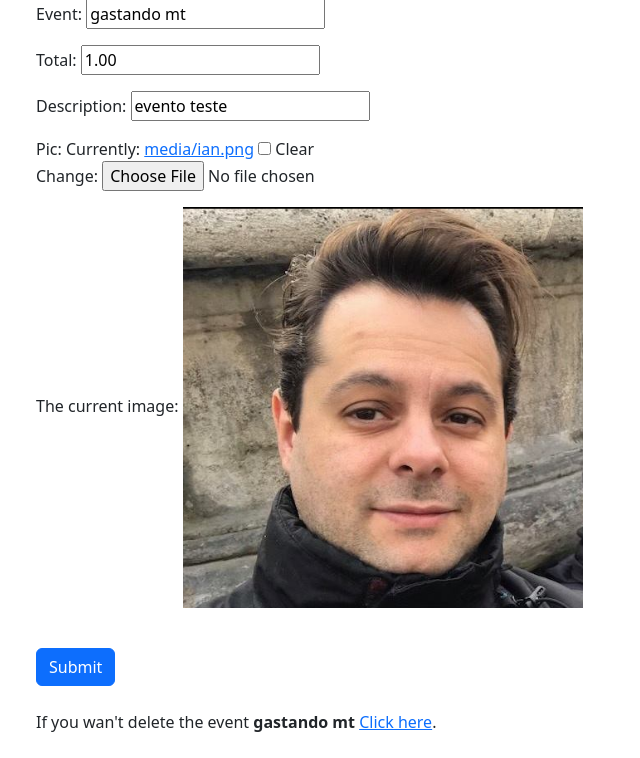
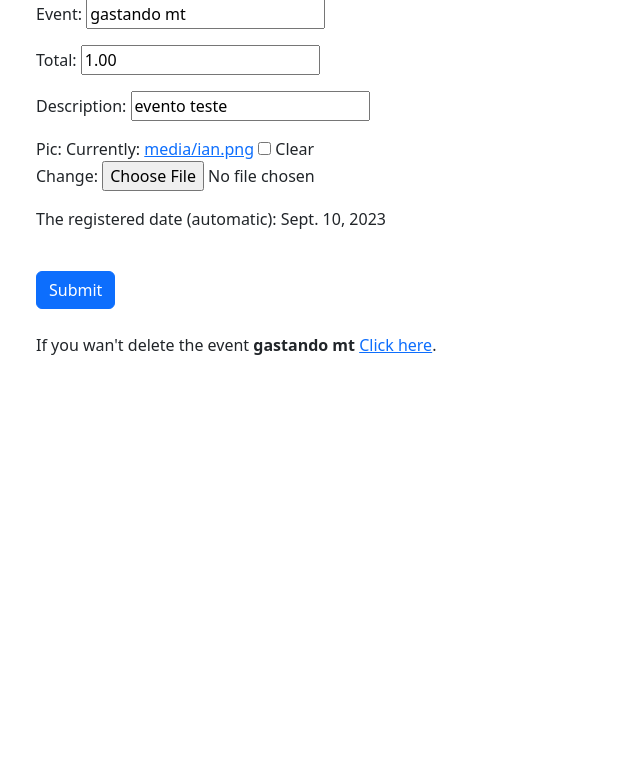
Before and after one commit to ianchristani/personal-finance-manager, a Django app: page /events/update/1 in a window 1280 px wide. Shown: the part 153-911 px from the top of the page, without its empty margins (0-640 px from the left). After the commit the page ends 508 px from the top, so only its background shows below. Run offline with Django 4.2, Linux system fonts and the light colour scheme; data comes from the database, SQL or seed files in the repository; both versions use the stored data as it was after the commit.

Commit message:
preparing the base for report

```diff
--- a/crud/templates/event-form.html
+++ b/crud/templates/event-form.html
@@ -13,11 +13,10 @@
             {% csrf_token %}
             <p>
                 {{ eventform.as_p }}
-                <span>
-                    {% if id and id.pic.url != None %}
-                        The current image: <span><img class="event_detail_pic" src="{{ id.pic.url }}"></span>
-                    {% endif%}
-                </span>
+                <!-- displaying the date for registered events -->
+                {% if id %}
+                    <p>The registered date (automatic): <span>{{ id.date }}</span></p>
+                {% endif%}
             </p>
             <button type="submit" class="btn btn-primary mt-4">Submit</button>
         </form>
```
Also changed, not shown: db.sqlite3.
